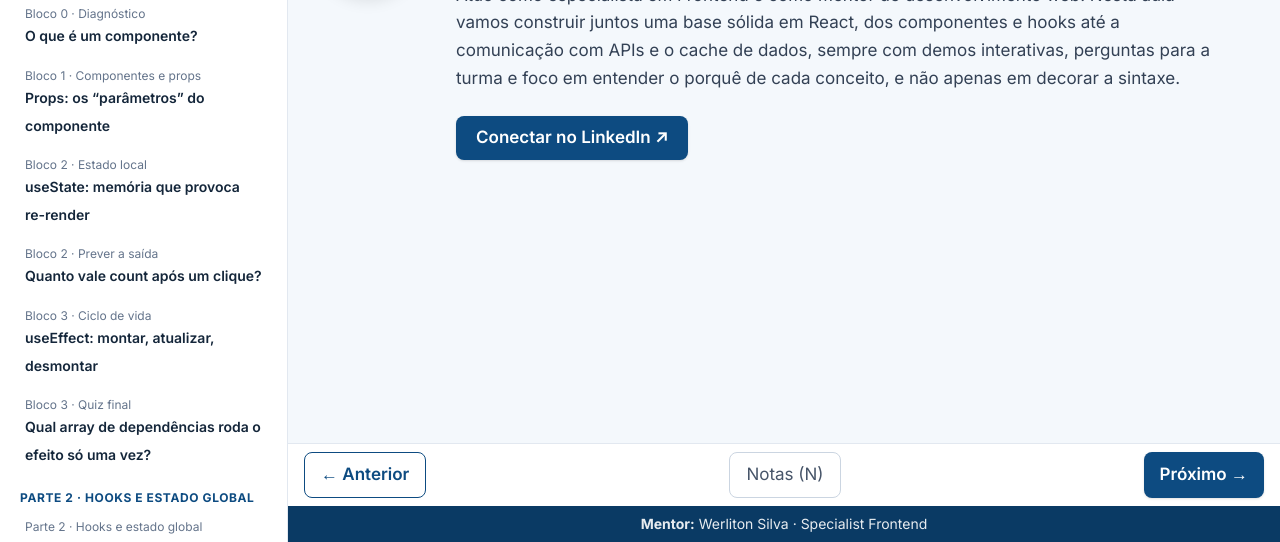
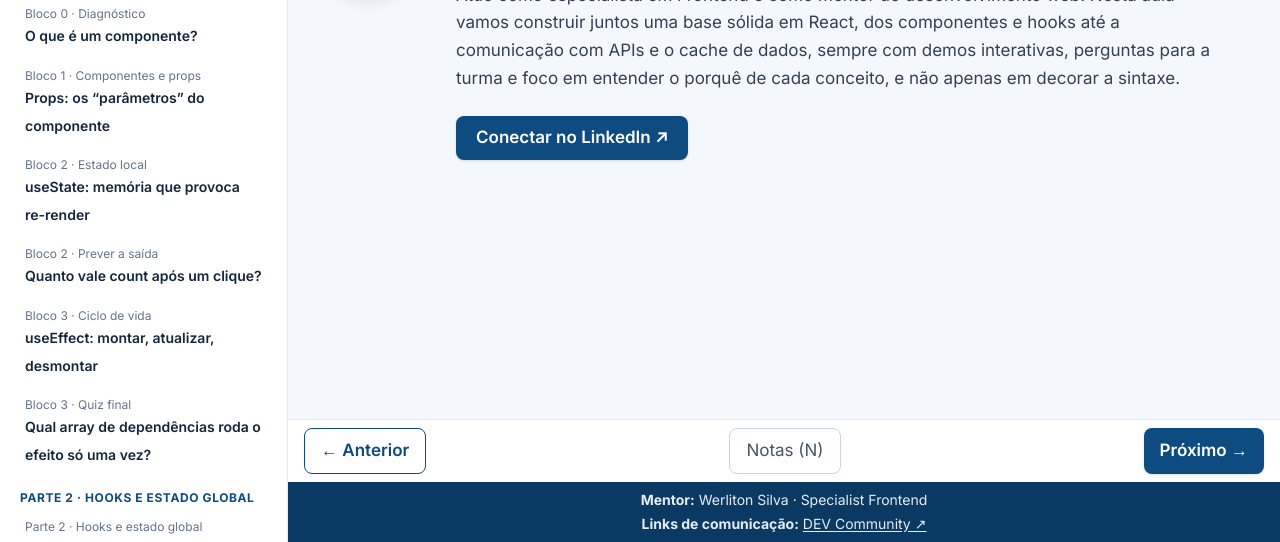
Before and after one commit to werliton/react-na-pr-tica, a plain HTML site: page index.html in a window 1280 px wide. Shown: the part 258-800 px from the top of the page. Drawn offline with nearby package versions, Linux system fonts and the light colour scheme.

Commit message:
feat: add dev.to communication link to presentation footer

```diff
--- a/index.html
+++ b/index.html
@@ -440,7 +440,10 @@ inputRef.current.focus();
       <button id="nt" class="rounded-lg border border-slate-300 text-slate-600 hover:bg-slate-50 px-4 py-2">Notas (N)</button>
       <button id="nx" class="rounded-lg bg-ceuma hover:bg-ceuma-500 text-white font-semibold px-4 py-2 shadow">Próximo →</button>
     </nav>
-    <footer class="shrink-0 bg-ceuma-700 text-white/90 text-xs sm:text-sm text-center py-2 px-4"><b>Mentor:</b> Werliton Silva · Specialist Frontend</footer>
+    <footer class="shrink-0 bg-ceuma-700 text-white/90 text-xs sm:text-sm text-center py-2 px-4">
+      <div><b>Mentor:</b> Werliton Silva · Specialist Frontend</div>
+      <div class="mt-1"><b>Links de comunicação:</b> <a href="https://dev.to/werliton" target="_blank" rel="noopener noreferrer" class="underline underline-offset-2 hover:text-white">DEV Community ↗</a></div>
+    </footer>
   </div>
 </div>
 <script>
```
